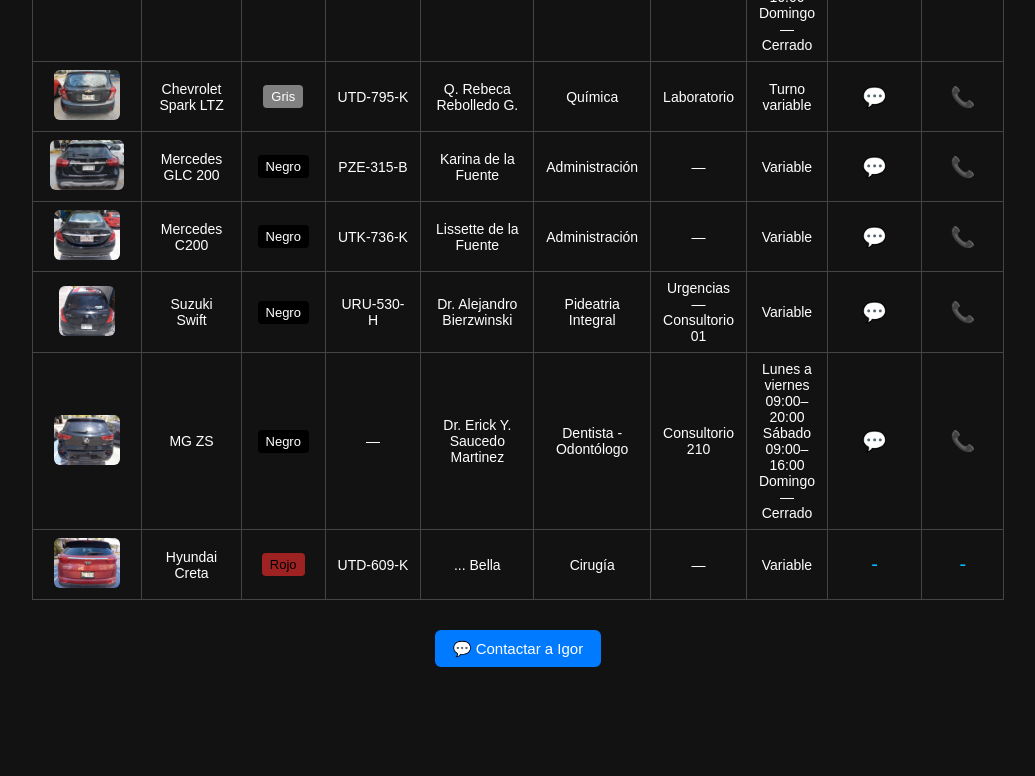
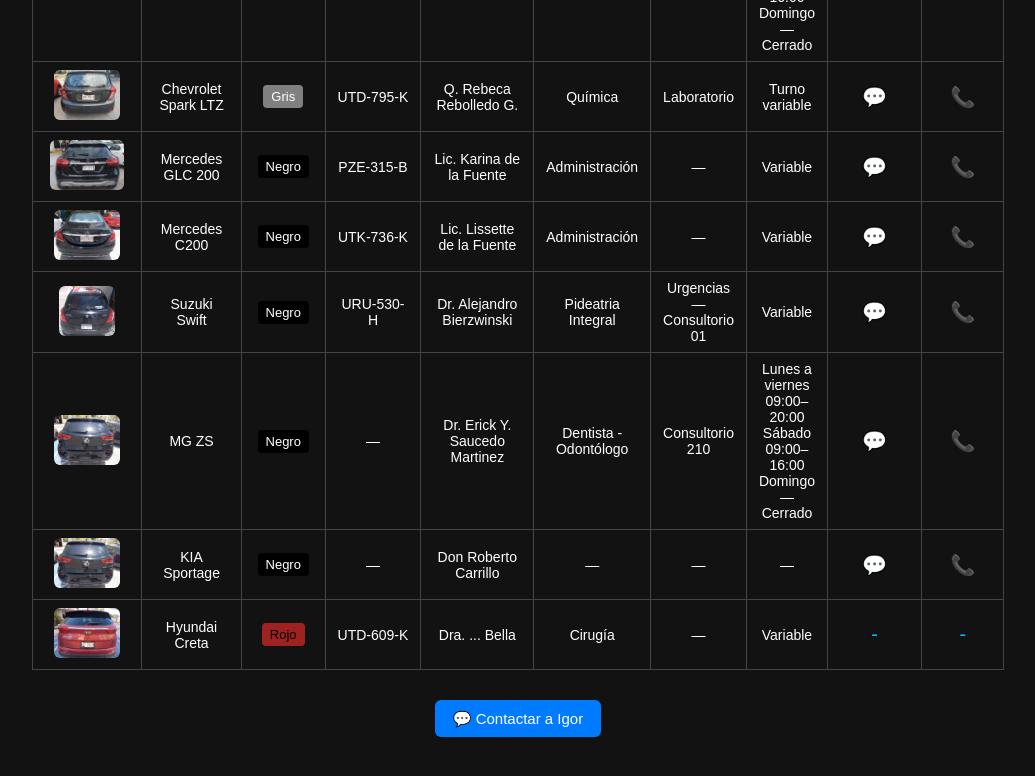
Before and after one commit to transuranium/estacionamiento_doctores, a plain HTML site: page index.html in a window 1280 px wide. Shown: the part 1187-1963 px from the top of the page, without its empty margins (122-1157 px from the left). Before the commit the page ends 1895 px from the top, so only its background shows below. Drawn offline with Linux system fonts and the light colour scheme.

Commit message:
add Don Roberto Carillo

```diff
--- a/index.html
+++ b/index.html
@@ -344,7 +344,7 @@
             <td>Mercedes GLC 200</td>
             <td><span class="color-box negro">Negro</span></td>
             <td>PZE-315-B</td>
-            <td>Karina de la Fuente</td>
+            <td>Lic. Karina de la Fuente</td>
             <td>Administración</td>
             <td>—</td>
             <td>Variable</td>
@@ -372,7 +372,7 @@
             <td>Mercedes C200</td>
             <td><span class="color-box negro">Negro</span></td>
             <td>UTK-736-K</td>
-            <td>Lissette de la Fuente</td>
+            <td>Lic. Lissette de la Fuente</td>
             <td>Administración</td>
             <td>—</td>
             <td>Variable</td>
@@ -454,6 +454,34 @@
           <tr>
             <td>
               <img
+                src="fotos/photo_2025-07-29_10-17-10.jpg"
+                class="doctor-photo"
+              />
+            </td>
+            <td>KIA Sportage</td>
+            <td><span class="color-box negro">Negro</span></td>
+            <td>—</td>
+            <td>Don Roberto Carrillo</td>
+            <td>—</td>
+            <td>—</td>
+            <td>—</td>
+            <td>
+              <a
+                href="https://wa.me/529981202015"
+                class="icon-link"
+                target="_blank"
+                >💬</a
+              >
+            </td>
+            <td>
+              <a href="tel:+529981202015" class="icon-link" target="_blank"
+                >📞</a
+              >
+            </td>
+          </tr>
+          <tr>
+            <td>
+              <img
                 src="fotos/photo_2025-07-31_07-17-32.jpg"
                 class="doctor-photo"
               />
@@ -467,7 +495,7 @@
               >
             </td>
             <td>UTD-609-K</td>
-            <td>... Bella</td>
+            <td>Dra. ... Bella</td>
             <td>Cirugía</td>
             <td>—</td>
             <td>Variable</td>
```
Also changed, not shown: fotos/photo_2025-07-31_09-01-06.jpg (added), fotos/photo_2025-08-01_17-50-42.jpg (added).
